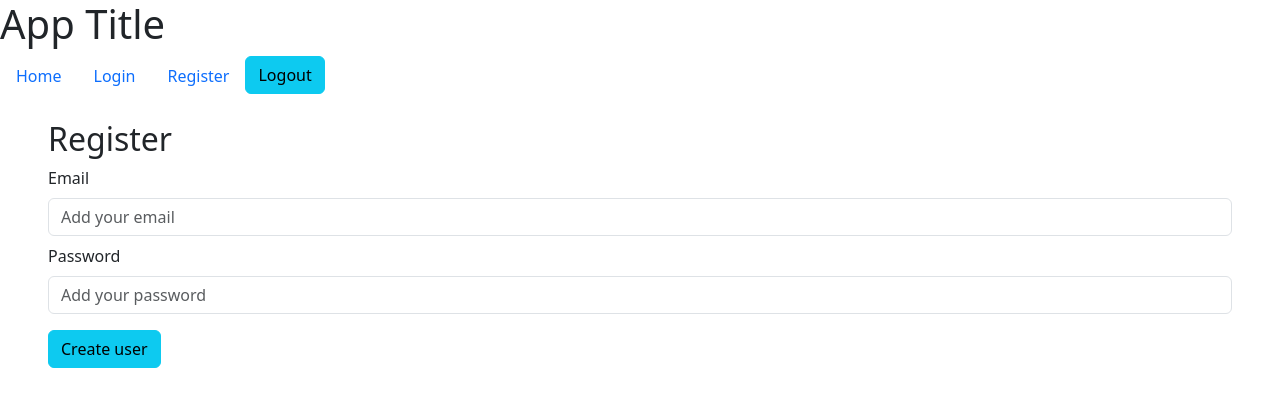
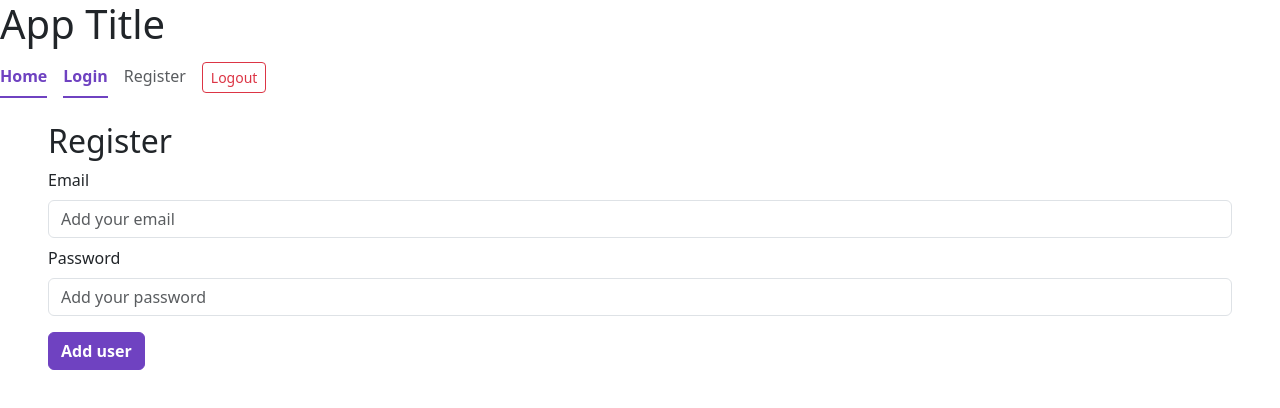
Before and after one commit to AldanaArcidiacono/firebase-practice, a Vue app: page /register in a window 1280 px wide. Shown: the top 408 px of the page. Built offline with nearby package versions, Linux system fonts and the light colour scheme; the HTML template or start-up script is replaced by a standard one.

Commit message:
Fix repeted code

```diff
--- a/package.json
+++ b/package.json
@@ -17,6 +17,7 @@
   },
   "devDependencies": {
     "@vitejs/plugin-vue": "^5.0.4",
+    "sass": "^1.72.0",
     "vite": "^5.1.4"
   },
   "prettier": {
--- a/src/App.vue
+++ b/src/App.vue
@@ -2,14 +2,24 @@
   <div>
     <h1>App Title</h1>
     <nav>
-      <ul class="nav">
+      <ul class="nav nav-underline d-flex align-items-center">
         <li class="nav-item" v-for="nav of navBar">
-          <router-link :to="nav.url" class="nav-link">
+          <router-link
+            :to="nav.url"
+            class="nav-link"
+            :class="{
+              active: nav.url !== route.path,
+              disabled: nav.url === route.path,
+            }"
+          >
             {{ nav.tag }}
           </router-link>
         </li>
         <li class="nav-item">
-          <button class="btn btn-info" @click="useUser.logoutUser">
+          <button
+            class="btn btn-outline-danger btn-sm"
+            @click="userStore.logoutUser"
+          >
             Logout
           </button>
         </li>
@@ -23,8 +33,10 @@
 <script setup>
 import { onMounted, ref } from 'vue';
 import { useUserStore } from './stores/user';
+import { useRoute } from 'vue-router';
 
-const useUser = useUserStore();
+const userStore = useUserStore();
+const route = useRoute();
 
 const navBar = ref([]);
 
@@ -36,3 +48,9 @@ onMounted(() => {
   ];
 });
 </script>
+
+<style lang="scss" scoped>
+.nav-underline .nav-link.active {
+  color: #6f42c1;
+}
+</style>
--- /dev/null
+++ b/src/components/BtnSubmit.vue
@@ -0,0 +1,36 @@
+<template>
+  <button
+    type="submit"
+    class="btn btn-bd-primary mt-3"
+    :disabled="userStore.loading"
+  >
+    {{ text }}
+    <div
+      v-if="userStore.loading"
+      class="spinner-border spinner-border-sm"
+      role="status"
+    ></div>
+  </button>
+</template>
+
+<script setup>
+import { useUserStore } from '../stores/user';
+
+defineProps({ text: String });
+
+const userStore = useUserStore();
+</script>
+
+<style lang="scss" scoped>
+.btn-bd-primary {
+  font-weight: 600;
+  color: white;
+  background-color: #6f42c1;
+  border-color: #6f42c1;
+}
+.btn-bd-primary:hover {
+  color: #6f42c1;
+  background-color: white;
+  border-color: #6f42c1;
+}
+</style>
--- /dev/null
+++ b/src/components/RegisterLoginForm.vue
@@ -0,0 +1,65 @@
+<template>
+  <form class="my-2 mx-5" @submit.prevent="handleSubmit">
+    <label for="email" class="form-label">Email</label>
+    <input
+      type="email"
+      class="form-control mb-2"
+      id="email"
+      placeholder="Add your email"
+      v-model="email"
+    />
+    <label for="password" class="form-label">Password</label>
+    <input
+      type="password"
+      class="form-control"
+      id="password"
+      placeholder="Add your password"
+      v-model="password"
+    />
+    <BtnSubmit :text="btnText"></BtnSubmit>
+  </form>
+</template>
+
+<script setup>
+import { onMounted, ref } from 'vue';
+import { useUserStore } from '../stores/user';
+import BtnSubmit from '../components/BtnSubmit.vue';
+import { useRoute } from 'vue-router';
+
+const userStore = useUserStore();
+const route = useRoute();
+
+const email = ref('');
+const password = ref('');
+
+const btnText = ref('');
+
+const handleSubmit = async () => {
+  if (!email.value || password.value.length < 6) {
+    return alert('Complete the files');
+  }
+  if (route.name === 'login') {
+    await userStore.loginUser(email.value, password.value);
+  } else if (route.name === 'register') {
+    await userStore.registerUser(email.value, password.value);
+  }
+};
+
+onMounted(() => {
+  btnText.value = route.name === 'login' ? 'Login' : 'Add user';
+});
+</script>
+
+<style lang="scss" scoped>
+.btn-bd-primary {
+  font-weight: 600;
+  color: white;
+  background-color: #6f42c1;
+  border-color: #6f42c1;
+}
+.btn-bd-primary:hover {
+  color: #6f42c1;
+  background-color: white;
+  border-color: #6f42c1;
+}
+</style>
--- a/src/router.js
+++ b/src/router.js
@@ -4,9 +4,9 @@ import LoginView from './views/LoginView.vue';
 import RegisterView from './views/RegisterView.vue';
 
 const routes = [
-  { path: '/', component: HomeView },
-  { path: '/login', component: LoginView },
-  { path: '/register', component: RegisterView },
+  { path: '/', name: 'home', component: HomeView },
+  { path: '/login', name: 'login', component: LoginView },
+  { path: '/register', name: 'register', component: RegisterView },
 ];
 
 const router = createRouter({ routes, history: createWebHistory() });
--- a/src/stores/user.js
+++ b/src/stores/user.js
@@ -11,9 +11,11 @@ import { useRouter } from 'vue-router';
 export const useUserStore = defineStore('user', () => {
   const router = useRouter();
 
+  const loading = ref(false);
   const userData = ref(null);
 
   const registerUser = async (email, password) => {
+    loading.value = true;
     try {
       // createUserWithEmailAndPassword has a .user property. We destructure to use it.
       const { user } = await createUserWithEmailAndPassword(
@@ -28,10 +30,13 @@ export const useUserStore = defineStore('user', () => {
       console.log(userData.value);
     } catch (error) {
       console.log(error);
+    } finally {
+      loading.value = false;
     }
   };
 
   const loginUser = async (email, password) => {
+    loading.value = true;
     try {
       const { user } = await signInWithEmailAndPassword(auth, email, password);
 
@@ -41,10 +46,13 @@ export const useUserStore = defineStore('user', () => {
       console.log(userData.value);
     } catch (error) {
       console.log(error);
+    } finally {
+      loading.value = false;
     }
   };
 
   const logoutUser = async () => {
+    loading.value = true;
     try {
       await signOut(auth);
       userData.value = null;
@@ -53,10 +61,13 @@ export const useUserStore = defineStore('user', () => {
       console.log(userData.value);
     } catch (error) {
       console.log(error);
+    } finally {
+      loading.value = false;
     }
   };
 
   return {
+    loading,
     userData,
     registerUser,
     loginUser,
--- a/src/views/LoginView.vue
+++ b/src/views/LoginView.vue
@@ -1,45 +1,10 @@
 <template>
   <div>
     <h2 class="mt-4 mx-5">Login</h2>
-    <form class="my-2 mx-5" @submit.prevent="handleSubmit">
-      <label for="email" class="form-label">Email</label>
-      <input
-        type="email"
-        class="form-control mb-2"
-        id="email"
-        placeholder="Add your email"
-        v-model="email"
-      />
-      <label for="password" class="form-label">Password</label>
-      <input
-        type="password"
-        class="form-control"
-        id="password"
-        placeholder="Add your password"
-        v-model="password"
-      />
-      <button type="submit" class="btn btn-info mt-3">Login</button>
-    </form>
+    <RegisterLoginForm></RegisterLoginForm>
   </div>
 </template>
 
 <script setup>
-import { ref } from 'vue';
-import { useUserStore } from '../stores/user';
-
-const userStore = useUserStore();
-
-const email = ref('');
-const password = ref('');
-
-const handleSubmit = async () => {
-  console.log('email', email.value);
-  console.log('password', password.value);
-  if (!email.value || password.value.length < 6) {
-    return alert('Complete the files');
-  }
-  await userStore.loginUser(email.value, password.value);
-};
+import RegisterLoginForm from '../components/RegisterLoginForm.vue';
 </script>
-
-<style lang="scss" scoped></style>
--- a/src/views/RegisterView.vue
+++ b/src/views/RegisterView.vue
@@ -1,47 +1,10 @@
 <template>
   <div>
     <h2 class="mt-4 mx-5">Register</h2>
-    <form class="my-2 mx-5" @submit.prevent="handleSubmit">
-      <label for="email" class="form-label">Email</label>
-      <input
-        type="email"
-        class="form-control mb-2"
-        id="email"
-        placeholder="Add your email"
-        v-model="email"
-      />
-      <label for="password" class="form-label">Password</label>
-      <input
-        type="password"
-        class="form-control"
-        id="password"
-        placeholder="Add your password"
-        v-model="password"
-      />
-      <button type="submit" class="btn btn-info mt-3">Create user</button>
-    </form>
+    <RegisterLoginForm></RegisterLoginForm>
   </div>
 </template>
 
 <script setup>
-import { ref } from 'vue';
-import { useUserStore } from '../stores/user';
-// import { useRouter } from 'vue-router';
-
-const userStore = useUserStore();
-// const router = useRouter();
-
-const email = ref('');
-const password = ref('');
-
-const handleSubmit = async () => {
-  console.log('Form');
-  console.log('email', email.value);
-  console.log('password', password.value);
-  if (!email.value || password.value.length < 6) {
-    return alert('Complete the files');
-  }
-  await userStore.registerUser(email.value, password.value);
-  // router.push('/');
-};
+import RegisterLoginForm from '../components/RegisterLoginForm.vue';
 </script>
```
